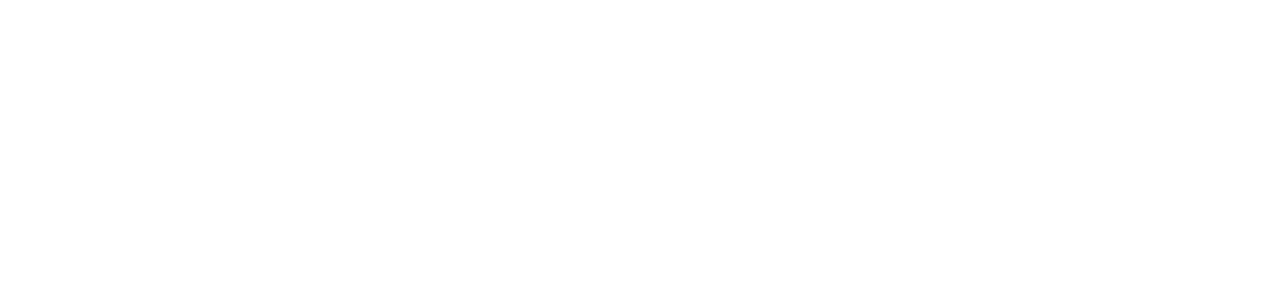
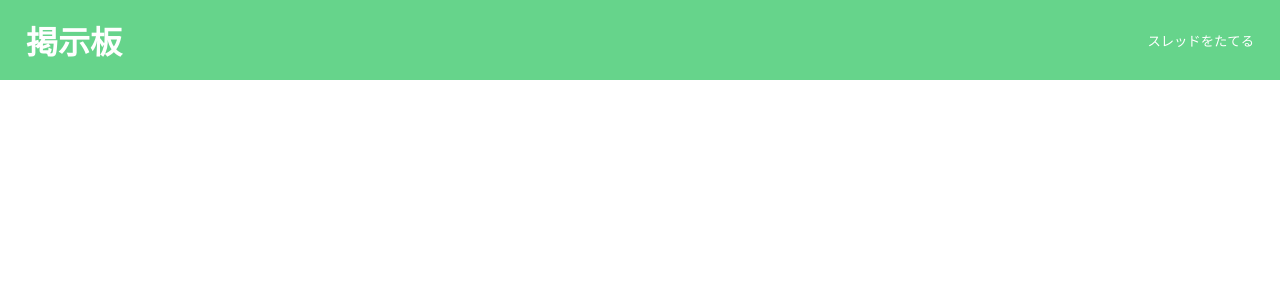
Before and after one commit to Mount-Book/react-stations-2, a React (Create React App) app: page /threads/1 in a window 1280 px wide. Before the commit this address had no page. Shown: the top 300 px of the page. Built offline with nearby package versions, Linux system fonts and the light colour scheme.

Commit message:
スレッド表示用のページ作った！！！

```diff
--- a/src/App.jsx
+++ b/src/App.jsx
@@ -2,6 +2,7 @@
 import { BrowserRouter, Route, Routes } from "react-router-dom";
 import { Home } from "./pages/Home";
 import { CreateThread } from "./pages/CreateThread";
+import { Thread } from "./pages/Thread";
 
 function App() {
   return (
@@ -10,6 +11,7 @@
         <Routes>
           <Route path={"/"} element={<Home />} />
           <Route path={"/threads/new"} element={<CreateThread />} />
+          <Route path={"/threads/:thread_id"} element={<Thread />} />
         </Routes>
       </BrowserRouter>
     </div>
--- /dev/null
+++ b/src/pages/Thread.jsx
@@ -0,0 +1,5 @@
+import { Header } from "../components/Header";
+
+export const Thread = () => {
+  return <Header />;
+};
```
